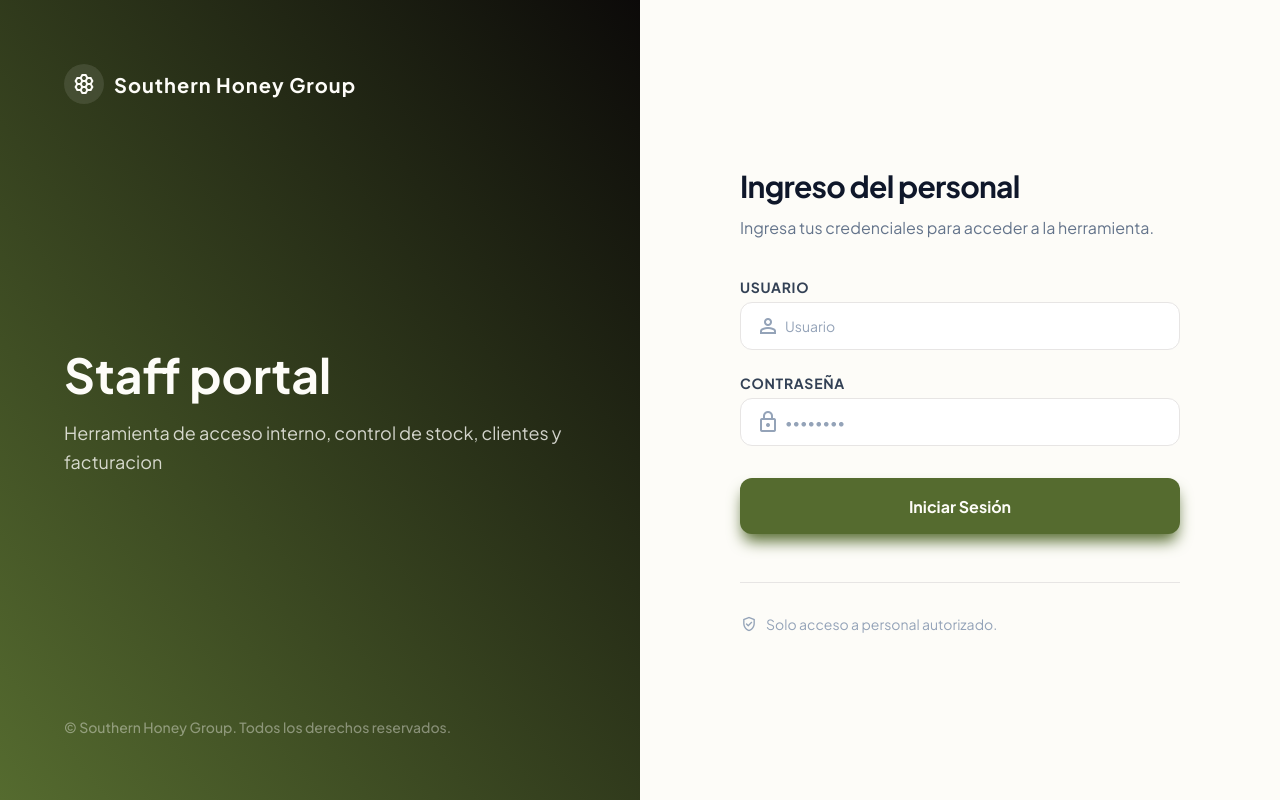
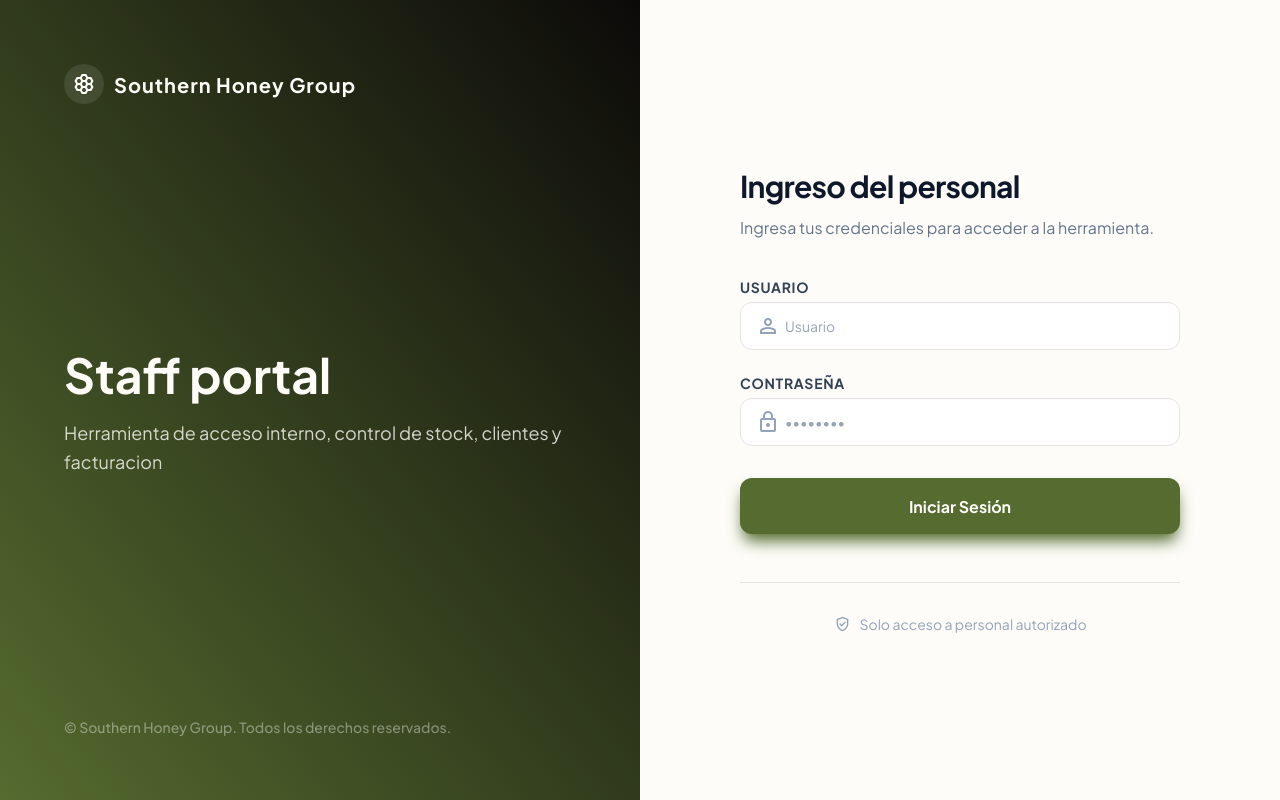
Before and after one commit to bautistaribotta/southern_honey_group, a Django app: page / in a window 1280 px wide. Run offline with Django 5.2, Linux system fonts and the light colour scheme.

Commit message:
Corrijo detalles de la vista del Login

```diff
--- a/main/static/login.css
+++ b/main/static/login.css
@@ -210,6 +210,7 @@ body {
   padding-top: 2rem;
   border-top: 1px solid var(--stone-200);
   display: flex;
+  justify-content: center;
   align-items: center;
   gap: 0.5rem;
   color: var(--slate-400);
--- a/main/templates/login.html
+++ b/main/templates/login.html
@@ -70,7 +70,7 @@
 
         <div id="pie-formulario">
           <span class="material-symbols-outlined">verified_user</span>
-          <p> Solo acceso a personal autorizado. </p>
+          <p> Solo acceso a personal autorizado </p>
         </div>
       </div>
     </div>
```
